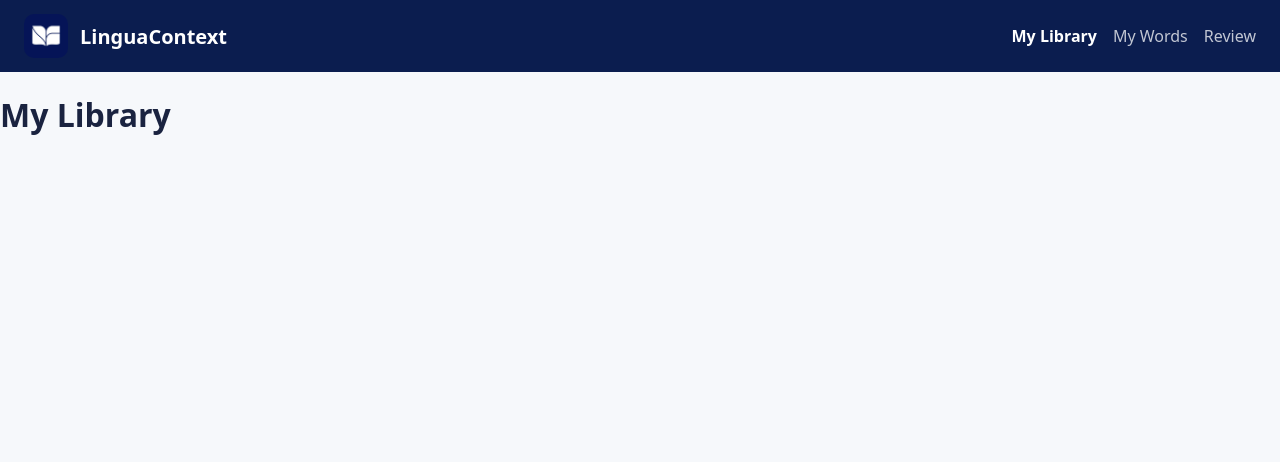
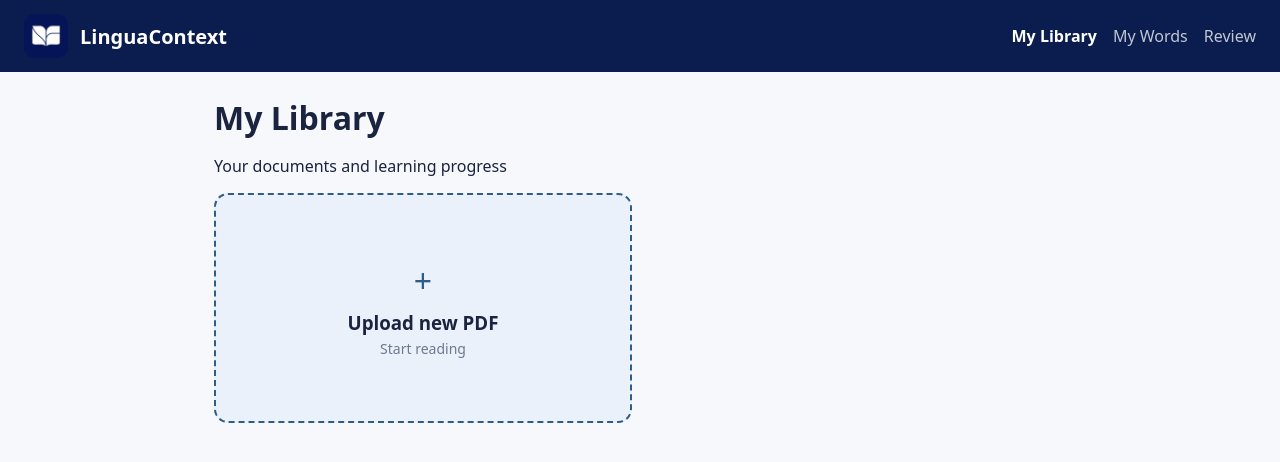
Before and after one commit to sus20/LinguaContext, a React (Vite) app in the folder frontend/: page /library in a window 1280 px wide. Shown: the top 462 px of the page. Built offline with nearby package versions, Linux system fonts and the light colour scheme.

Commit message:
feat: add PDF upload card to Library page

```diff
--- /dev/null
+++ b/frontend/src/pages/LibraryPage.css
@@ -0,0 +1,53 @@
+.page{
+    max-width: 900px;
+    margin: 0 auto;
+    padding: 24px;
+}
+
+.page h1{
+    margin: 0;
+    color: var(--text);
+}
+
+.subtitle {
+    margin: 6px 0 20px;
+    color: var(--muted);
+}
+
+.grid {
+    display: grid;
+    grid-template-columns: repeat(auto-fill, minmax(280px, 1fr));
+    gap: 16px;
+}
+
+.upload-card{
+    display: flex;
+    flex-direction: column;
+    align-items: center;
+    justify-content: center;
+    min-height: 230px;
+    border: 2px dashed var(--blue-dark);
+    border-radius: 14px;
+    background: #eaf1fa;
+    color: var(--blue-dark);
+    cursor: pointer;
+}
+
+.upload-card:hover{
+    background: #dfe9f6;
+}
+
+.plus{
+    font-size: 32px;
+}
+
+.upload-card h3{
+    margin: 8px 0 4px;
+    color: var(--text);
+}
+
+.upload-card p{
+    margin: 0;
+    font-size: 14px;
+    color: var(--muted);
+}
--- a/frontend/src/pages/LibraryPage.jsx
+++ b/frontend/src/pages/LibraryPage.jsx
@@ -1,5 +1,27 @@
-function LibraryPage(){
-    return <h1>My Library</h1>
+import "./LibraryPage.css"
+
+function LibraryPage() {
+  // runs when the user picks a file
+  function handleFileChange(event) {
+    const file = event.target.files[0];
+    console.log("Selected file:", file);
+  }
+
+  return (
+    <main className="page">
+      <h1>My Library</h1>
+      <p>Your documents and learning progress</p>
+
+      <div className="grid">
+        <label className="upload-card">
+          <span className="plus">+</span>
+          <h3> Upload new PDF</h3>
+          <p>Start reading</p>
+          <input type="file" accept=".pdf" onChange={handleFileChange} hidden />
+        </label>
+      </div>
+    </main>
+  );
 }
 
 export default LibraryPage;
```
